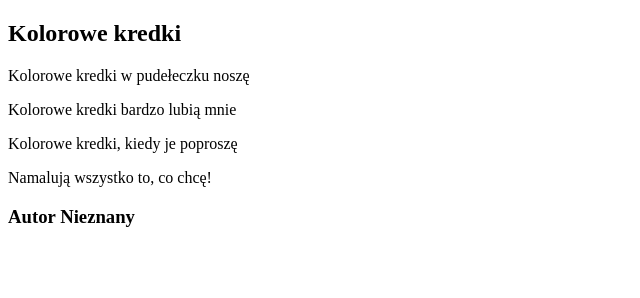
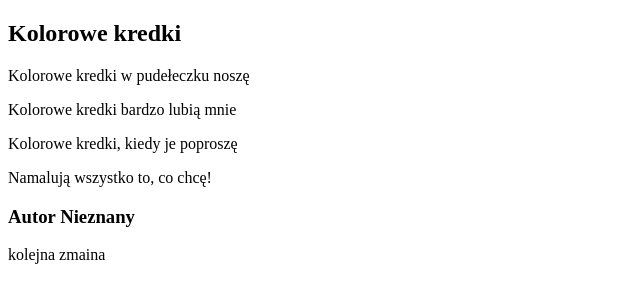
Before and after one commit to Szylman96/learning-git, a plain HTML site: page HTML/index.html in a window 1280 px wide. Shown: the whole page, without its empty margins (0-640 px from the left). Drawn offline with Linux system fonts and the light colour scheme.

Commit message:
update content of index.html

```diff
--- a/HTML/index.html
+++ b/HTML/index.html
@@ -11,5 +11,6 @@
     <p>Kolorowe kredki, kiedy je poproszę</p>
     <p>Namalują wszystko to, co chcę!</p>
     <h3>Autor Nieznany</h3>
+    <p>kolejna zmaina</p>
   </body>
 </html>
```
